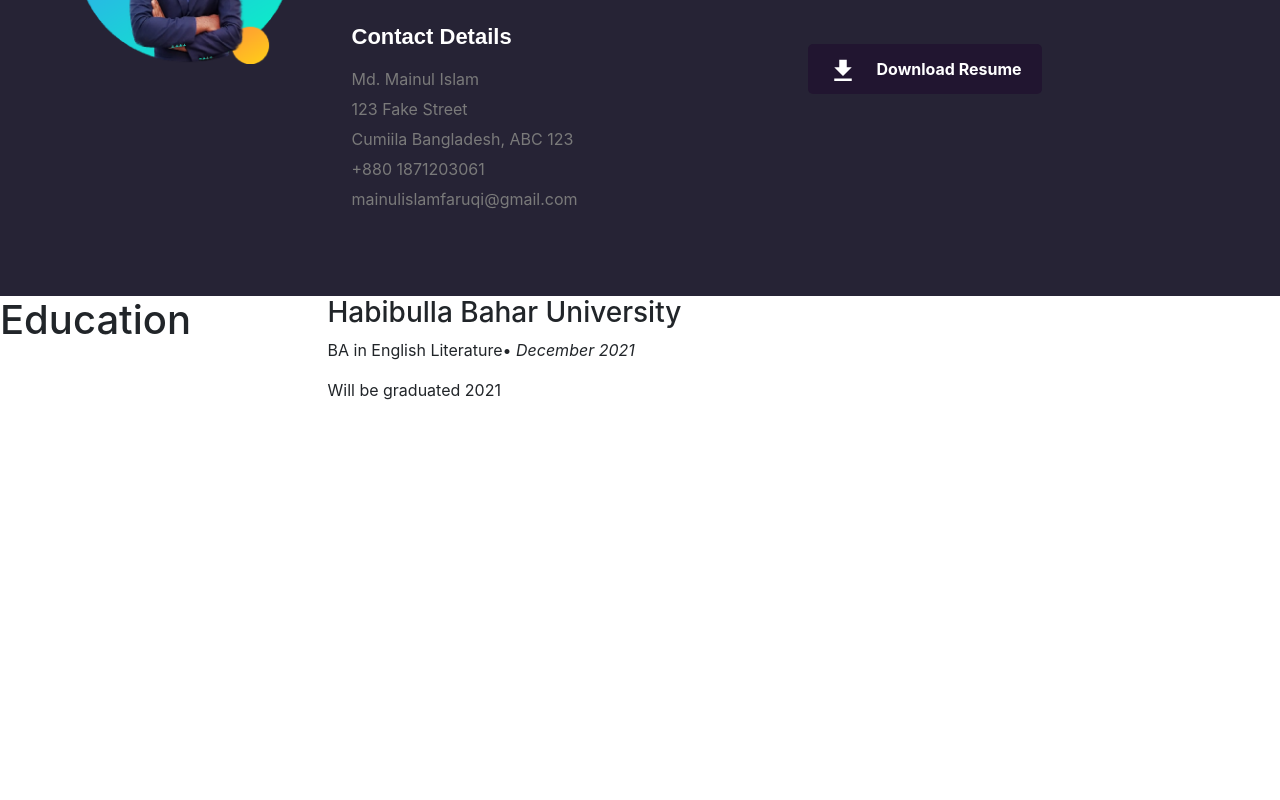
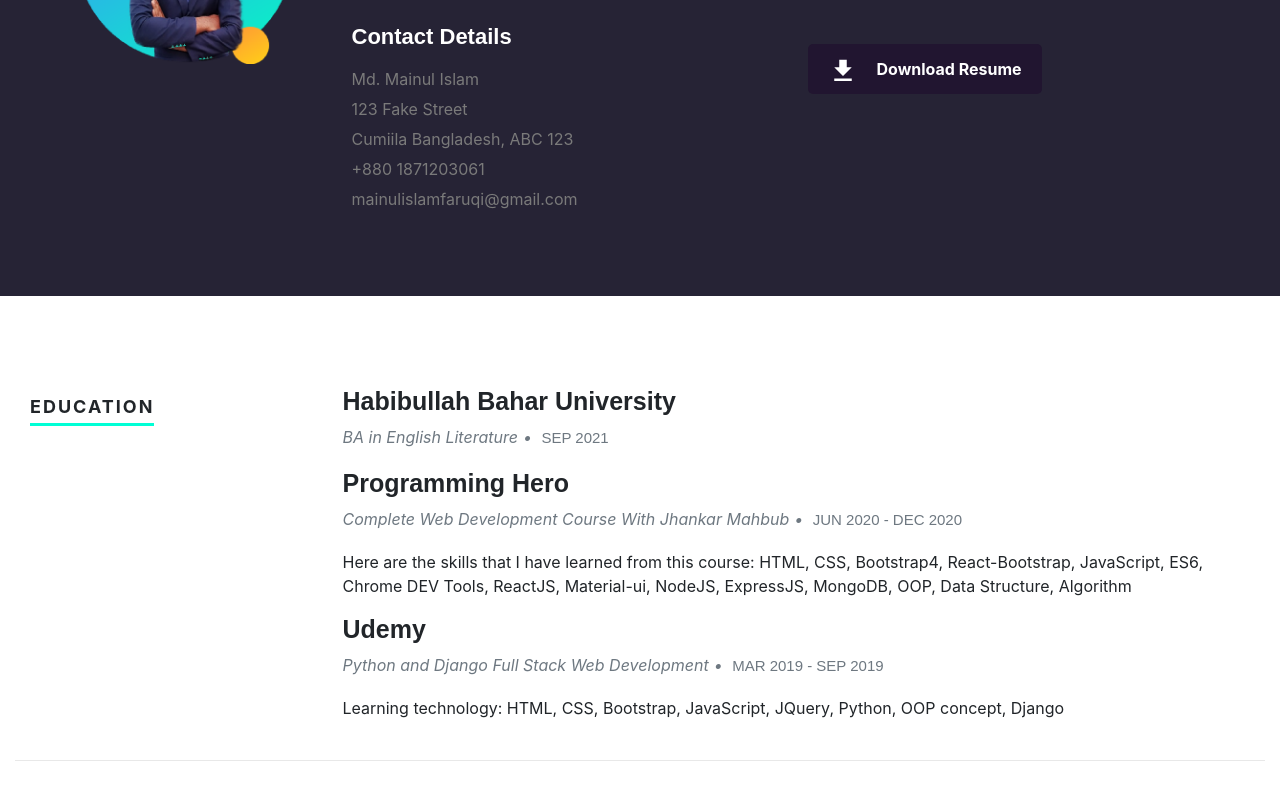
Before and after one commit to CrazyPythonLover1/ReactJs-Portfolio, a React (Create React App) app: page / in a window 1280 px wide. Shown: the part 1052-1852 px from the top of the page. Before the commit the page ends 1470 px from the top, so only its background shows below. Built offline with nearby package versions, Linux system fonts and the light colour scheme.

Commit message:
respnsive design and resume design

```diff
--- a/src/App.css
+++ b/src/App.css
@@ -27,3 +27,11 @@
   }
 
 }
+
+
+@media only screen and (max-width: 330px) {
+  .brand-name{
+    font-size: 1rem;
+  }
+
+}
--- a/src/components/Home/Header/Header.css
+++ b/src/components/Home/Header/Header.css
@@ -13,8 +13,8 @@ header{
 .banner {
   position: absolute;
   top: 50%;
-  left: 20%;
-  transform: translate(-15%, -50%);
+  left: 50%;
+  transform: translate(-50%, -50%);
  }
 
 
--- a/src/components/Home/Header/Header.js
+++ b/src/components/Home/Header/Header.js
@@ -10,8 +10,8 @@ const Header = () => {
     return (
         <header>
             <div  className="header container">
-                <div  className="row banner ">
-                    <div className="banner-text">
+                <div  className="row banner " >
+                    <div className="banner-text"  >
                         <h1 className="headline text-center">
                              I'm{''}
                             <span className="animated-text" >
--- /dev/null
+++ b/src/components/Home/Resume/Resume.css
@@ -0,0 +1,60 @@
+#resume {
+    background: #fff;
+    padding-top: 90px;
+    padding-bottom: 72px;
+    overflow: hidden;
+}
+
+#resume h1{
+    font-size: 18px;
+    line-height: 24px;
+    font-weight: bold;
+    text-transform: uppercase;
+    letter-spacing: 2px;
+}
+
+#resume h1 span{
+    border-bottom: 3px solid #00ffd5;
+    padding-bottom: 6px;
+}
+
+#resume h3{
+    font: 25px/30px 'opensans-bold', sans-serif;
+    font-size: 25px;
+    font-weight: bold;
+    line-height: 30px;
+    font-family: 'opensans', sans-serif;
+}
+
+#resume .header-col{
+    padding-top: 9px;
+}
+
+#resume .main-com{
+    padding-right: 10%;
+}
+
+.education{
+    margin-bottom: 48px;
+    padding-bottom: 24px;
+    border-bottom: 1px solid #E8E8E8;
+}
+
+#resume .info {
+    font-size: 1rem;
+    font-style: italic;
+    color: #6e7881;
+    margin-bottom: 18px;
+    margin-top: 9px;
+
+}
+
+#resume .info span {
+    margin-left: 5px;
+    margin-right: 5px;
+}
+
+#resume .date {
+    font: 15px/24px 'opensans-regular', sans-serif;
+    margin-top: 6px;
+}
--- a/src/components/Home/Resume/Resume.js
+++ b/src/components/Home/Resume/Resume.js
@@ -1,4 +1,5 @@
 import React from 'react';
+import './Resume.css';
 import resumeData from '../../../fakeData/resumeData'
 
 const Resume = () => {
@@ -27,16 +28,25 @@ const Resume = () => {
         </li>
     })
     return (
-        <section>
-            <div className="row education">
-                <div className="col-md-3">
+        <section id="resume">
+            <div className="container-fluid">
+            <div className="row education" style={{maxWidth: "1300px",margin: "auto"}}>
+                <div className="col-md-3 header-col">
                     <h1> <span> Education </span></h1>
                 </div>
-                <div className="col-md-9">
-                {education}
+
+                <div className="col-md-9 main-col">
+                    <div className="row">
+                        <div className="col-md-12">
+                            {education}
+                        </div>
+                    </div>
+
                 </div>
 
             </div>
+            </div>
+
         </section>
     );
 };
--- a/src/fakeData/resumeData.js
+++ b/src/fakeData/resumeData.js
@@ -3,11 +3,23 @@ const resumeData =[
         "skillmessage": " This is my core skill that I have learnt for 2 years. A self-taught Software Developer ",
         "education": [
           {
-            "school": "Habibulla Bahar University",
+            "school": "Habibullah Bahar University ",
             "degree": "BA in English Literature",
-            "graduated": "December 2021",
-            "description": "Will be graduated 2021"
-          }
+            "graduated": "SEP 2021",
+            "description": ""
+          },
+          {
+            "school": " Programming Hero ",
+            "degree": " Complete Web Development Course With Jhankar Mahbub",
+            "graduated": "JUN 2020 - DEC 2020",
+            "description": " Here are the skills that I have learned from this course: HTML, CSS, Bootstrap4, React-Bootstrap, JavaScript, ES6, Chrome DEV Tools, ReactJS, Material-ui, NodeJS, ExpressJS, MongoDB, OOP, Data Structure, Algorithm"
+          },
+          {
+            "school": " Udemy",
+            "degree": " Python and Django Full Stack Web Development",
+            "graduated": "MAR 2019 - SEP 2019",
+            "description": "Learning technology: HTML, CSS, Bootstrap,  JavaScript, JQuery, Python, OOP concept, Django"
+          },
         ],
         "work": [
           {
```
